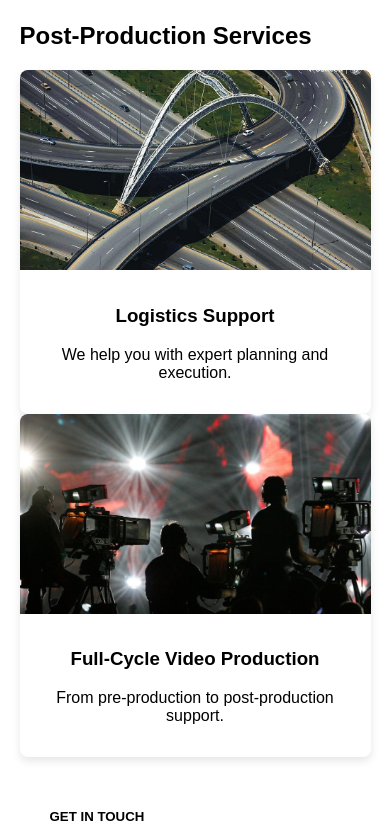
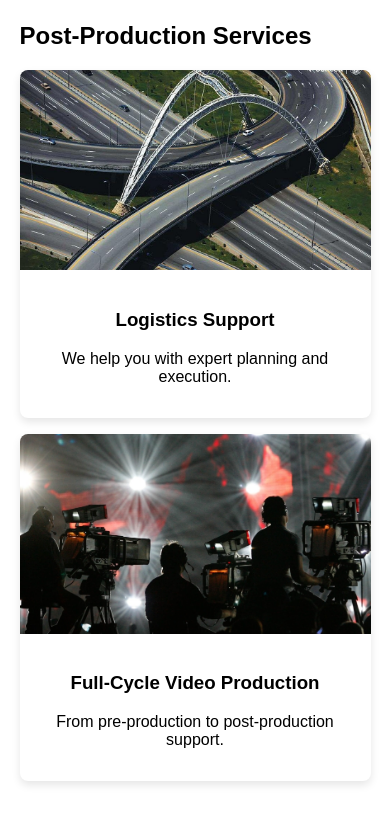
Before and after one commit to nicatzamanwork/adzone, a Next.js app: page /full-cycle-video in a window 390 px wide. Shown: the part 695-1526 px from the top of the page. Built offline with nearby package versions, Linux system fonts and the light colour scheme.

Commit message:
adzone release ignoreDuringBuilds added

```diff
--- a/app/components/styles/Services.css
+++ b/app/components/styles/Services.css
@@ -41,6 +41,7 @@
   box-shadow: 0 4px 8px rgba(0, 0, 0, 0.1);
 }
 
+
 /* Responsive adjustments for smaller screens */
 @media (max-width: 768px) {
   .services-section {
@@ -48,9 +49,7 @@
     align-items: center;
     gap: 1rem;
   }
-  .service-box {
-    display: grid;
-  }
+
   .services-content {
     text-align: center;
     max-width: 100%;
@@ -66,3 +65,38 @@
     height: auto;
   }
 }
+
+
+.service-boxes-container {
+  display: flex;
+  flex-wrap: wrap; /* Allow boxes to wrap to the next line */
+  justify-content: space-between; /* Space between boxes */
+  gap: 1rem; /* Space between boxes */
+}
+
+.service-box {
+  flex: 1 1 300px; /* Allow boxes to grow and shrink, with a base width of 300px */
+  max-width: 400px; /* Maximum width for larger screens */
+  text-align: center;
+  background: #fff;
+  border-radius: 8px;
+  box-shadow: 0 4px 8px rgba(0, 0, 0, 0.1);
+  overflow: hidden;
+}
+
+.service-image {
+  width: 100%;
+  height: 200px;
+  object-fit: cover;
+}
+
+.service-content {
+  padding: 1rem;
+}
+
+/* Responsive adjustments for smaller screens */
+@media (max-width: 768px) {
+  .service-box {
+    flex: 1 1 100%; /* Full width on smaller screens */
+  }
+}
--- a/pages/full-cycle-video.js
+++ b/pages/full-cycle-video.js
@@ -101,51 +101,31 @@ const Blog = () => {
             </li>
           </ul>
         </div>
+        <div className="service-boxes-container">
           {/* Service 2 */}
-        <div
-          className="service-box"
-          style={{
-            flex: "1",
-            maxWidth: "400px",
-            textAlign: "center",
-            background: "#fff",
-            borderRadius: "8px",
-            boxShadow: "0 4px 8px rgba(0, 0, 0, 0.1)",
-            overflow: "hidden",
-          }}
-        >
+          <div className="service-box">
             <img
               src="/images/scouting.jpg"
               alt="Logistics Support"
-            style={{ width: "100%", height: "200px", objectFit: "cover" }}
+              className="service-image"
             />
-          <div style={{ padding: "1rem" }}>
+            <div className="service-content">
               <h3>Logistics Support</h3>
               <p>We help you with expert planning and execution.</p>
             </div>
           </div>
 
           {/* Service 3 */}
-        <div
-          className="service-box"
-          style={{
-            flex: "1",
-            maxWidth: "400px",
-            textAlign: "center",
-            background: "#fff",
-            borderRadius: "8px",
-            boxShadow: "0 4px 8px rgba(0, 0, 0, 0.1)",
-            overflow: "hidden",
-          }}
-        >
+          <div className="service-box">
             <img
               src="/images/fullscale.jpg"
               alt="Full-Cycle Video Production"
-            style={{ width: "100%", height: "200px", objectFit: "cover" }}
+              className="service-image"
             />
-          <div style={{ padding: "1rem" }}>
+            <div className="service-content">
               <h3>Full-Cycle Video Production</h3>
               <p>From pre-production to post-production support.</p>
+            </div>
           </div>
         </div>
         <Contact />
```
Lines whose indentation alone changed are shown as unchanged.
